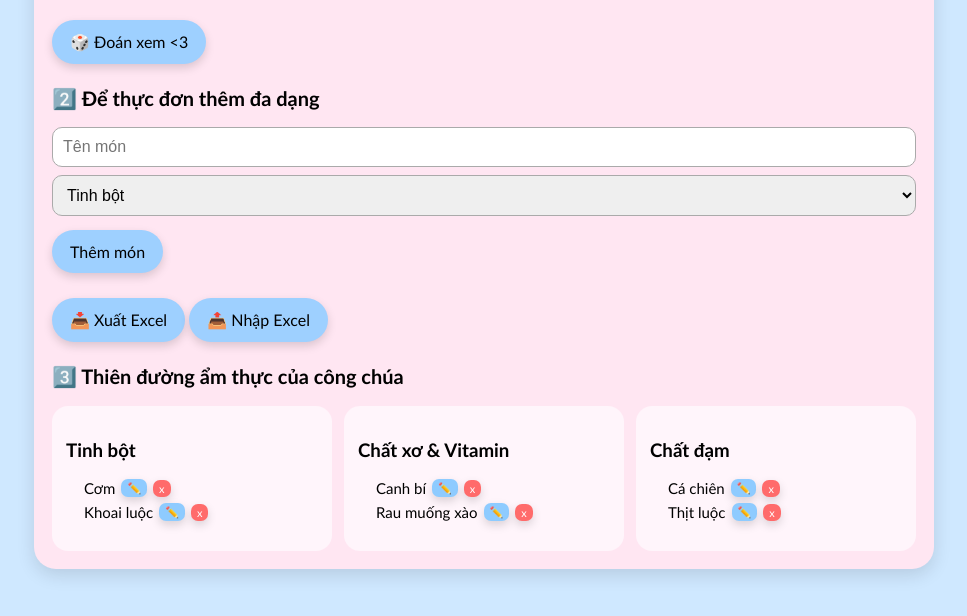
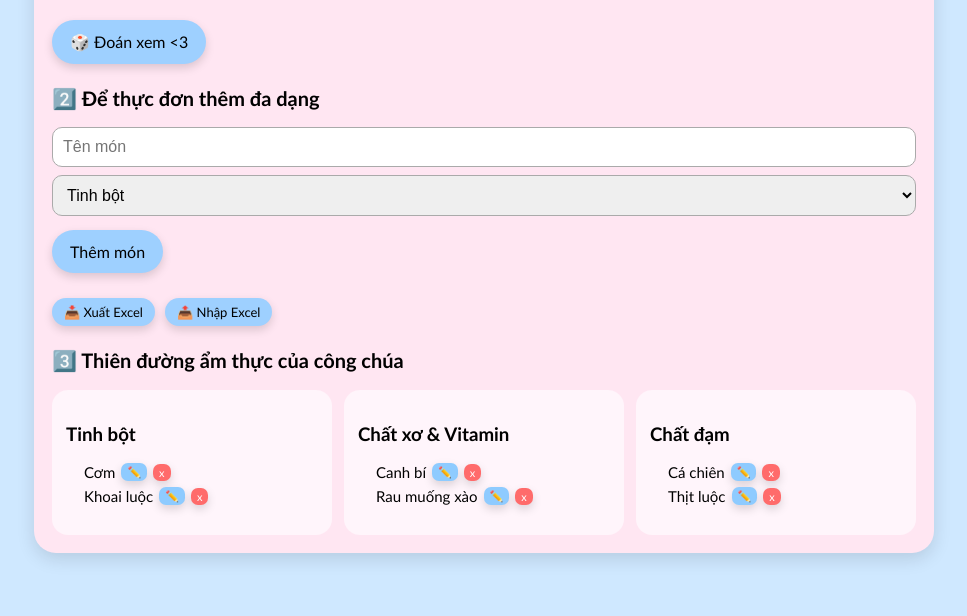
Before and after one commit to maitopia03/meal-app, a plain HTML site: page index.html in a window 1280 px wide. Shown: the part 118-734 px from the top of the page, without its empty margins (156-1123 px from the left). Drawn offline with Linux system fonts and the light colour scheme; a web font is replaced by a local one.

Commit message:
Update index.html

```diff
--- a/index.html
+++ b/index.html
@@ -76,7 +76,14 @@ button{
   box-shadow:0 4px 10px rgba(0,0,0,.15);
   transition:.25s;
 }
-
+/* ===== SMALL BUTTON (Excel buttons) ===== */
+.smallBtn{
+  padding:6px 12px;
+  font-size:13px;
+  width:auto !important;
+  margin-right:6px;
+  margin-top:6px;
+}
 button:hover{
   background:#86c5ff;
   transform:translateY(-1px);
@@ -163,8 +170,8 @@ li{
 </select>
 <button class="addBtn" onclick="addFood()">Thêm món</button>
 <br><br>
-<button class="randBtn" onclick="exportExcel()">📥 Xuất Excel</button>
-<button class="randBtn" onclick="importExcel()">📤 Nhập Excel</button>
+<button class="smallBtn" onclick="exportExcel()">📥 Xuất Excel</button>
+<button class="smallBtn" onclick="importExcel()">📤 Nhập Excel</button>
 <input type="file" id="fileInput" accept=".xlsx" hidden>
 </section>
 
```
